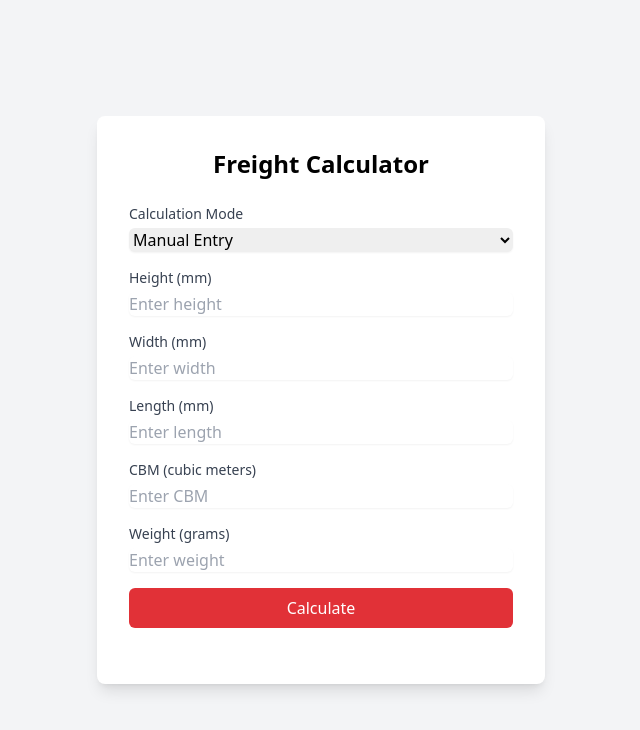
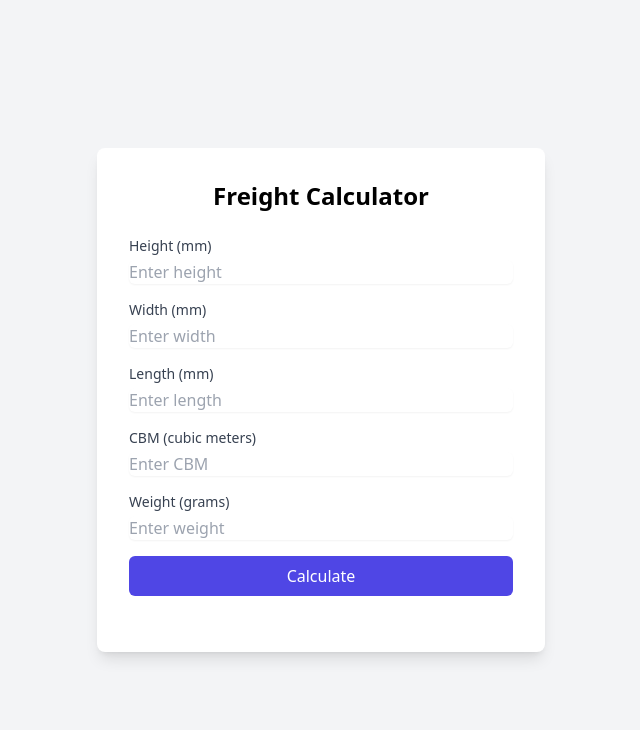
Before and after one commit to harsha-rg/freight-calculator, a plain HTML site: page index.html in a window 1280 px wide. Shown: the whole page, without its empty margins (319-959 px from the left). Drawn offline with nearby package versions, Linux system fonts and the light colour scheme.

Commit message:
Add files via upload

```diff
--- a/index.html
+++ b/index.html
@@ -50,14 +50,6 @@
     <h1 class="text-2xl font-bold mb-6 text-center">Freight Calculator</h1>
     <div class="space-y-4">
       <div>
-        <label class="block text-sm font-medium text-gray-700">Calculation Mode</label>
-        <select id="mode" class="mt-1 block w-full rounded-md border-gray-300 shadow-sm focus:border-indigo-500 focus:ring-indigo-500" onchange="toggleInputs()">
-          <option value="manual">Manual Entry</option>
-          <option value="code">Product Code</option>
-        </select>
-      </div>
-      <div id="manualInputs" class="space-y-4">
-        <div>
         <label for="height" class="block text-sm font-medium text-gray-700">Height (mm)</label>
         <input type="number" id="height" step="any" min="0" class="mt-1 block w-full rounded-md border-gray-300 shadow-sm focus:border-indigo-500 focus:ring-indigo-500" placeholder="Enter height">
       </div>
@@ -77,89 +69,25 @@
         <label for="weight" class="block text-sm font-medium text-gray-700">Weight (grams)</label>
         <input type="number" id="weight" step="any" min="0" class="mt-1 block w-full rounded-md border-gray-300 shadow-sm focus:border-indigo-500 focus:ring-indigo-500" placeholder="Enter weight">
       </div>
-      </div>
-      <div id="codeInput" class="space-y-4 hidden">
-        <div>
-          <label for="productCode" class="block text-sm font-medium text-gray-700">Product Code</label>
-          <select id="productCode" class="mt-1 block w-full rounded-md border-gray-300 shadow-sm focus:border-indigo-500 focus:ring-indigo-500">
-            <option value="">Select a code</option>
-            <option value="PR5">PR5</option>
-            <option value="PR115">PR115</option>
-            <option value="PR228">PR228</option>
-            <option value="PR248">PR248</option>
-            <option value="PR255">PR255</option>
-            <option value="PR257">PR257</option>
-            <option value="PR273">PR273</option>
-            <option value="PR295">PR295</option>
-            <option value="PR461">PR461</option>
-            <option value="PR469">PR469</option>
-            <option value="PR538">PR538</option>
-            <option value="PR538(1)">PR538(1)</option>
-            <option value="PR598">PR598</option>
-            <option value="PR603">PR603</option>
-            <option value="PR605">PR605</option>
-            <option value="PR605(2)">PR605(2)</option>
-            <option value="PR642">PR642</option>
-            <option value="PR642(1)">PR642(1)</option>
-          </select>
-        </div>
-      </div>
-      <button onclick="calculateFreight()" class="w-full bg-[#e13137] text-white py-2 px-4 rounded-md hover:bg-[#a30e13]">Calculate</button>
+      <button onclick="calculateFreight()" class="w-full bg-indigo-600 text-white py-2 px-4 rounded-md hover:bg-indigo-700">Calculate</button>
     </div>
     <div id="result" class="mt-6 text-center text-lg font-semibold"></div>
   </div>
 
   <script>
-    // Data from Google Sheets (simulated)
-    const productData = {
-      "PR5": { height: 300, width: 240, length: 840, weight: 15000, cbm: 0.060, result: "ARAMEX" },
-      "PR115": { height: 500, width: 50, length: 50, weight: 10000, cbm: 0.000, result: "ARAMEX" },
-      "PR228": { height: 152, width: 138, length: 240, weight: 70000, cbm: 0.050, result: "Big Freight" },
-      "PR248": { height: 128, width: 145, length: 2240, weight: 15000, cbm: 0.040, result: "ARAMEX" },
-      "PR255": { height: 125, width: 200, length: 2120, weight: 5000, cbm: 0.050, result: "ARAMEX" },
-      "PR257": { height: 3440, width: 152, length: 138, weight: 70000, cbm: 0.070, result: "Big Freight" },
-      "PR273": { height: 2690, width: 128, length: 145, weight: 12000, cbm: 0.050, result: "ARAMEX" },
-      "PR295": { height: 2830, width: 152, length: 138, weight: 12000, cbm: 0.060, result: "ARAMEX" },
-      "PR461": { height: 250, width: 130, length: 130, weight: 2900, cbm: 0.000, result: "ARAMEX" },
-      "PR469": { height: 10, width: 185, length: 280, weight: 2900, cbm: 0.000, result: "ARAMEX" },
-      "PR538": { height: 510, width: 150, length: 510, weight: 1500, cbm: 0.040, result: "ARAMEX" },
-      "PR538(1)": { height: 930, width: 510, length: 510, weight: 5000, cbm: 0.100, result: "NZ Post" },
-      "PR598": { height: 152, width: 138, length: 260, weight: 7000, cbm: 0.060, result: "Big Freight" },
-      "PR603": { height: 440, width: 130, length: 1210, weight: 2900, cbm: 0.070, result: "Big Freight" },
-      "PR605": { height: 105, width: 430, length: 1300, weight: 2300, cbm: 0.060, result: "ARAMEX" },
-      "PR605(2)": { height: 103, width: 430, length: 1290, weight: 2300, cbm: 0.060, result: "ARAMEX" },
-      "PR642": { height: 175, width: 790, length: 830, weight: 18000, cbm: 0.110, result: "NZ Post" },
-      "PR642(1)": { height: 170, width: 780, length: 950, weight: 18000, cbm: 0.130, result: "ARAMEX" }
-    };
-
-    function toggleInputs() {
-      const mode = document.getElementById('mode').value;
-      document.getElementById('manualInputs').classList.toggle('hidden', mode === 'code');
-      document.getElementById('codeInput').classList.toggle('hidden', mode === 'manual');
-    }
-
     function calculateFreight() {
-      const mode = document.getElementById('mode').value;
+      // Parse inputs and convert mm to meters, grams to kg
+      const height = parseFloat(document.getElementById('height').value) / 1000 || 0; // Convert mm to meters
+      const width = parseFloat(document.getElementById('width').value) / 1000 || 0;   // Convert mm to meters
+      const length = parseFloat(document.getElementById('length').value) / 1000 || 0; // Convert mm to meters
+      const cbm = parseFloat(document.getElementById('cbm').value) || 0;
+      const weight = parseFloat(document.getElementById('weight').value) / 1000 || 0; // Convert grams to kg
       const resultDiv = document.getElementById('result');
 
-      if (mode === 'code') {
-        const code = document.getElementById('productCode').value;
-        if (code && productData[code]) {
-          resultDiv.textContent = `Result: ${productData[code].result}`;
-          console.log(`Code-based result for ${code}: ${productData[code].result}`);
-        } else {
-          resultDiv.textContent = 'Result: Invalid or unsupported code';
-          console.log('Invalid or unsupported code selected');
-        }
-      } else {
-        const height = parseFloat(document.getElementById('height').value) / 1000 || 0;
-        const width = parseFloat(document.getElementById('width').value) / 1000 || 0;
-        const length = parseFloat(document.getElementById('length').value) / 1000 || 0;
-        const cbm = parseFloat(document.getElementById('cbm').value) || 0;
-        const weight = parseFloat(document.getElementById('weight').value) / 1000 || 0;
-
+      // Log inputs for debugging
       console.log(`Height: ${height}m, Width: ${width}m, Length: ${length}m, CBM: ${cbm}, Weight: ${weight}kg`);
 
+      // If all inputs are 0, return empty result
       if (height === 0 && width === 0 && length === 0 && cbm === 0 && weight === 0) {
         resultDiv.textContent = '';
         console.log('All inputs are 0, returning blank');
@@ -170,15 +98,21 @@
         return;
       }
 
+      // Prioritized logic for non-zero/non-empty/non-all-0 CBM
       if (typeof cbm === 'number' && !isNaN(cbm) &&
           typeof weight === 'number' && !isNaN(weight) &&
           typeof length === 'number' && !isNaN(length)) {
         let result = "Aramex/NZ Post (CBM, Weight, Length - Cross Pollination)";
+        // ARAMEX conditions
         if (((cbm >= 0.001 && cbm <= 0.060) || (cbm >= 0.125 && cbm <= 0.200)) && length <= 2.400 && weight <= 25) {
           result = "ARAMEX";
-          } else if (cbm > 0.060 && cbm <= 0.125 && length <= 1.500 && weight <= 25) {
+        }
+        // NZ Post conditions
+        else if (cbm > 0.060 && cbm <= 0.125 && length <= 1.500 && weight <= 25) {
           result = "NZ Post";
-          } else if (cbm > 0.200 || length > 2.4 || weight > 25) {
+        }
+        // Big Freight conditions
+        else if (cbm > 0.200 || length > 2.4 || weight > 25) {
           result = "Big Freight";
         }
         resultDiv.textContent = `Result: ${result}`;
@@ -186,6 +120,7 @@
         return;
       }
 
+      // If only CBM is 0 (and not all dimensions are 0), proceed with Weight and Length checks
       if (Math.abs(cbm) < 1e-10 && !(height === 0 && width === 0 && Math.abs(length) < 1e-10 && weight === 0)) {
         if (typeof weight !== 'number' || isNaN(weight) || typeof length !== 'number' || isNaN(length)) {
           resultDiv.textContent = 'Result: Custom Check Needed';
@@ -194,13 +129,19 @@
         }
 
         let result = "Custom Check Needed";
+        // ARAMEX conditions (based on Weight and Length only)
         if (weight <= 25 && weight > 0 && length <= 2.400) {
           result = "ARAMEX";
-          } else if (weight <= 25 && weight > 0 && length >= 0.001 && length <= 1.500) {
+        }
+        // NZ Post conditions (based on Weight and Length only)
+        else if (weight <= 25 && weight > 0 && length >= 0.001 && length <= 1.500) {
           result = "NZ Post";
-          } else if (length > 2.400 || weight > 25) {
+        }
+        // Big Freight conditions (explicit override)
+        else if (length > 2.400 || weight > 25) {
           result = "Big Freight";
-          } else if (weight !== 0 && Math.abs(length) < 1e-10) {
+        }
+        else if (weight !== 0 && Math.abs(length) < 1e-10) {
           result = "";
         }
         resultDiv.textContent = `Result: ${result}`;
@@ -208,16 +149,13 @@
         return;
       }
 
+      // If CBM is empty, undefined, or null, leave result blank
       if (cbm === "" || cbm === undefined || cbm === null) {
         resultDiv.textContent = '';
         console.log('CBM is empty/undefined/null, returning blank');
         return;
       }
     }
-    }
-
-    // Initialize with manual inputs visible
-    toggleInputs();
   </script>
 </body>
 </html>
```
Lines whose indentation alone changed are shown as unchanged.
